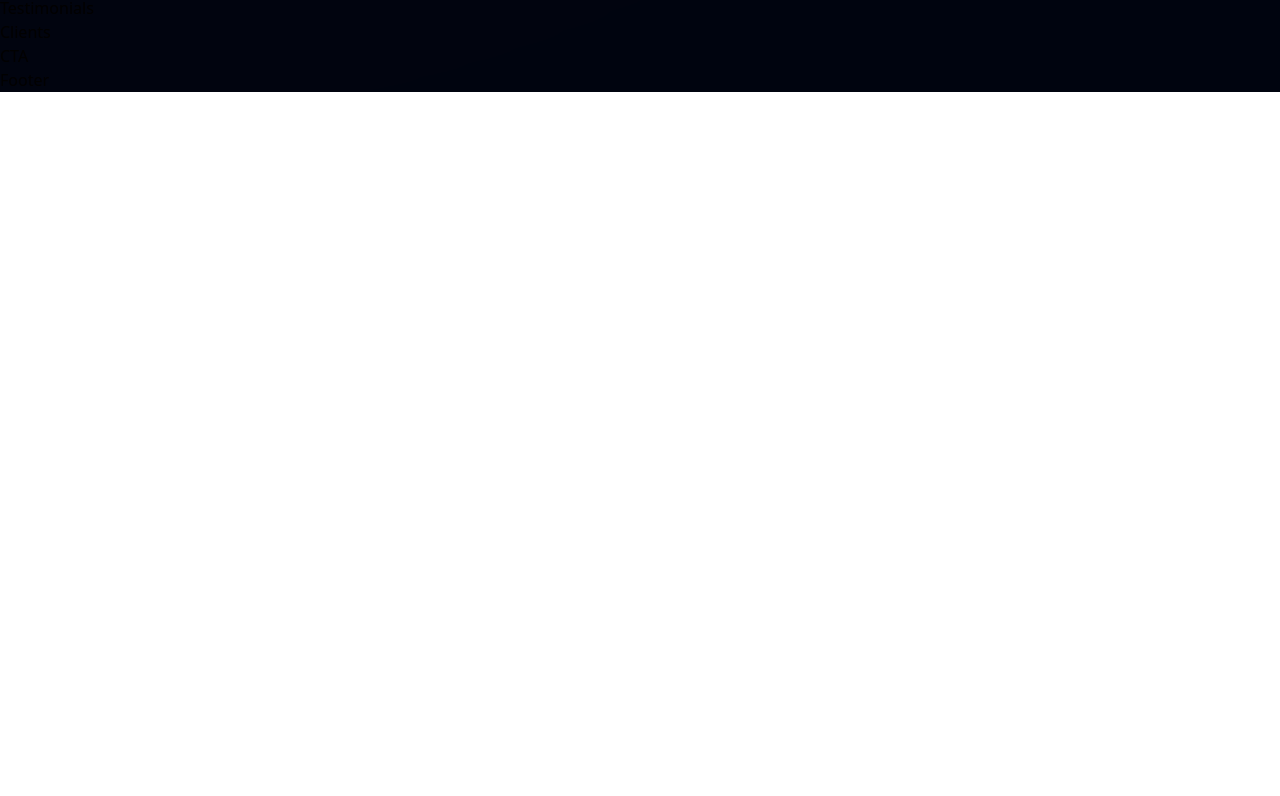
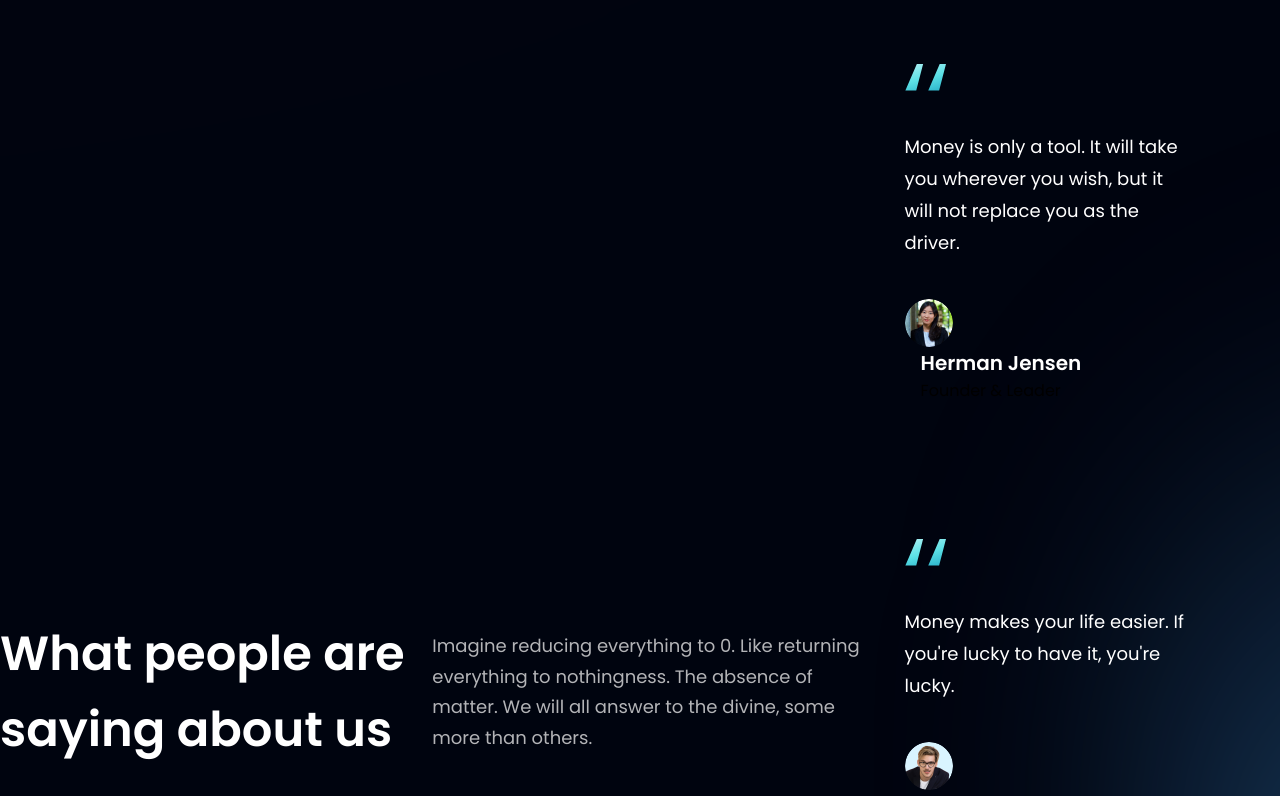
Before and after one commit to turnertop/hoobank-study, a React (Vite) app: page / in a window 1280 px wide. Shown: the part 2856-3652 px from the top of the page. Before the commit the page ends 2948 px from the top, so only its background shows below. Built offline with nearby package versions, Linux system fonts and the light colour scheme.

Commit message:
added testimonials and feedback card

```diff
--- a/src/components/FeedbackCard.jsx
+++ b/src/components/FeedbackCard.jsx
@@ -1,12 +1,23 @@
 import React from 'react'
+import { quotes } from "../assets";
+const FeedbackCard = ({ content, name, title, img }) => {
+  return (
+    <div className="flex justify-between flex-col px-10 py-12 rounded-[20px] max-w-[370px] md:mr-10 sm:mr-5 mr-0 my-5 feedback-card">
+      <img src={quotes} alt="double_quotes" className="w-[42px] h-[27px] object-contain" />
+      <p className="font-poppins font-normal text-[18px] leading-[32px] text-white my-10">
+        {content}
+      </p>
 
-const FeedbackCard = () => {
-  return (
-    <div>
-      FeedbackCard
+      <div className="flex flex-row">
+        <img src={img} alt={name} className="w-[48px] h-[48px] rounded-full" />
+      </div>
+
+      <div className="flex flex-col ml-4">
+          <h4 className="font-poppins font-semibold text-[20px] leading-[32px] text-white">{name}</h4>
+          <p className="font-poppins font-normal text-[16px] leading-[24px] text.dimWhite">{title}</p>
+      </div>
+
     </div>
-
-
   );
 }
 
--- a/src/components/Testimonials.jsx
+++ b/src/components/Testimonials.jsx
@@ -1,10 +1,30 @@
 import React from 'react'
+import { feedback } from '../constants';
+import styles from '../style.js';
+import FeedbackCard from './FeedbackCard.jsx';
+
+// exporting variables with arrays that have properties that hold data
 
 const Testimonials = () => {
   return (
-    <div>
-      Testimonials
-    </div>
+    <section id="clients" className={`${styles.paddingy} ${styles.flexCenter} flex-col relative`}>
+
+  <div className="absolute z-[0] w-[60%] h-[60%] -right-[50%] rounded-full blue__gradient" />
+
+      <div className="w-full flex justify-between items-center md:flex-row flex-col sm:mb-16 mb-6 relative z=[1]">
+        <h1 className={styles.heading2}>What people are <br classBame="sm:block hidden"/> saying about us</h1>
+        <div className="w-full md:mt-0 mt-6">
+          <p className={`${styles.paragraph} text-left max-w-[450px]`}>Imagine reducing everything to 0. Like returning everything to nothingness. The absence of matter. We will all answer to the divine, some more than others.</p>
+        </div>
+
+        <div className="flex flex-wrap sm:justify-start justify-center w-full-feedback-container relative z-[1]">
+          {feedback.map((card) => (
+            <FeedbackCard key={card.id} {...card} />
+          ))}
+        </div>
+
+      </div>
+    </section>
 
 
   );
```
